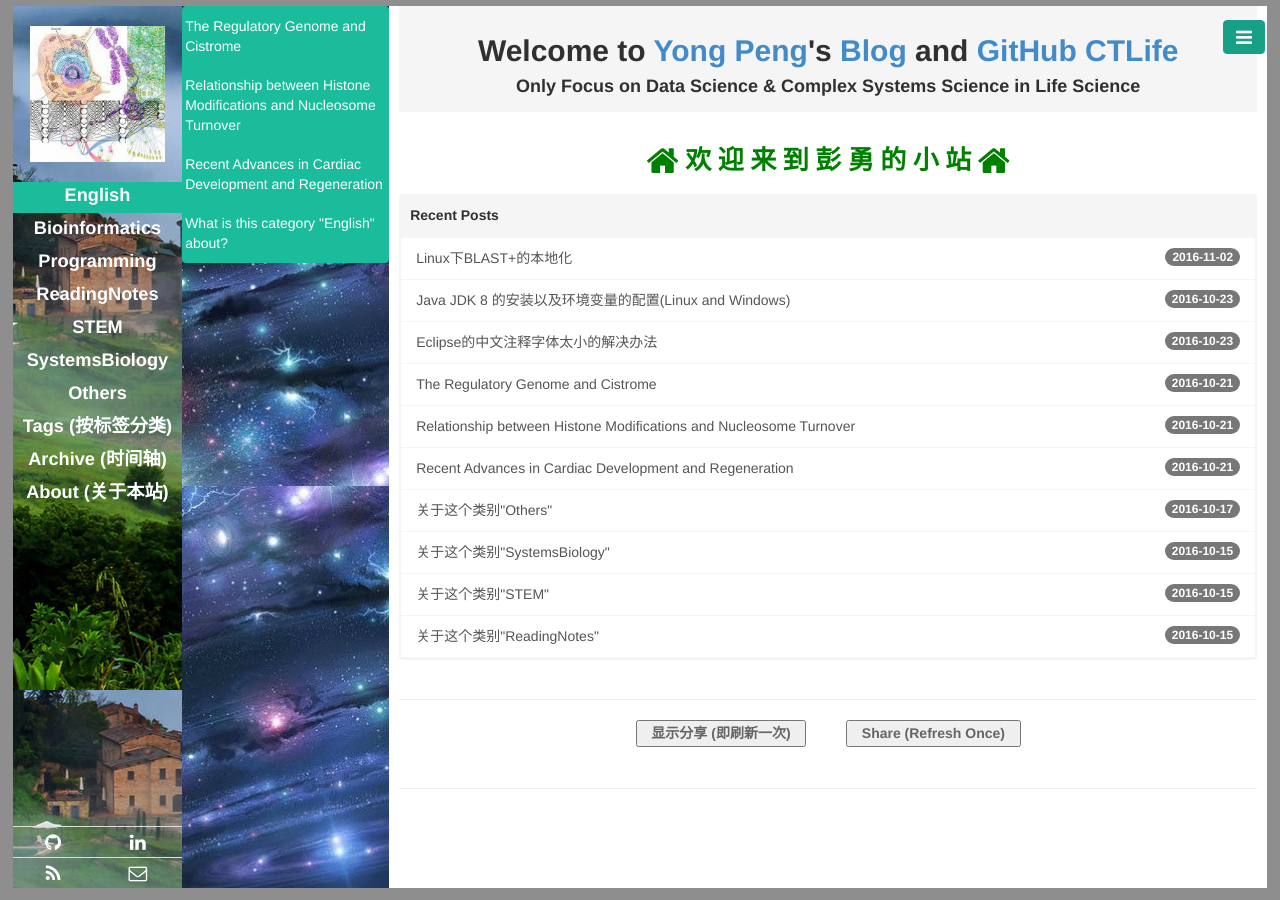
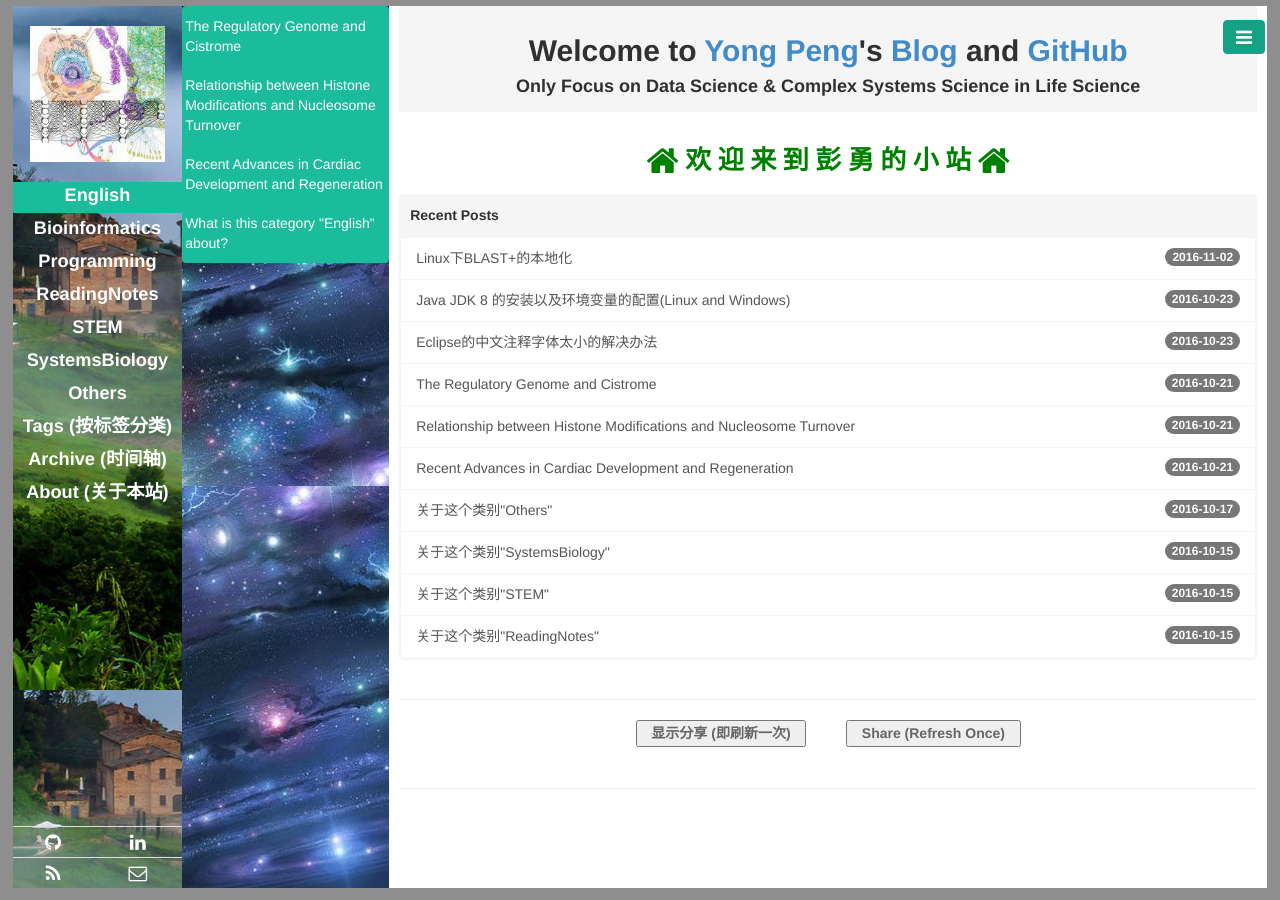
Before and after one commit to CTLife/CTLife.github.io, a Jekyll site: the page built from index.html, in a window 1280 px wide. Built offline with Jekyll 4.4.1, drawn with Linux system fonts in a browser that asks for light colours; Markdown is read by kramdown in place of the engine named in the settings; the list of posts is cut into pages by our own code.

Commit message:
Update index.html

```diff
--- a/index.html
+++ b/index.html
@@ -1,7 +1,7 @@
 ---
 layout: page_title
 title:  <center>
-        <h2><b> Welcome to <a href="https://ctlife.github.io/yongpeng.html"> Yong Peng</a>'s <a href="https://CTLife.github.io"> Blog </a> and <a href="https://github.com/CTLife"> GitHub CTLife</a> </b> </h2>
+        <h2><b> Welcome to <a href="https://ctlife.github.io/yongpeng.html"> Yong Peng</a>'s <a href="https://CTLife.github.io"> Blog </a> and <a href="https://github.com/CTLife"> GitHub </a> </b> </h2>
         <h4> <b> Only Focus on Data Science & Complex Systems Science in Life Science </b></h4>
         </center>
 titlename: Yong Peng
```
